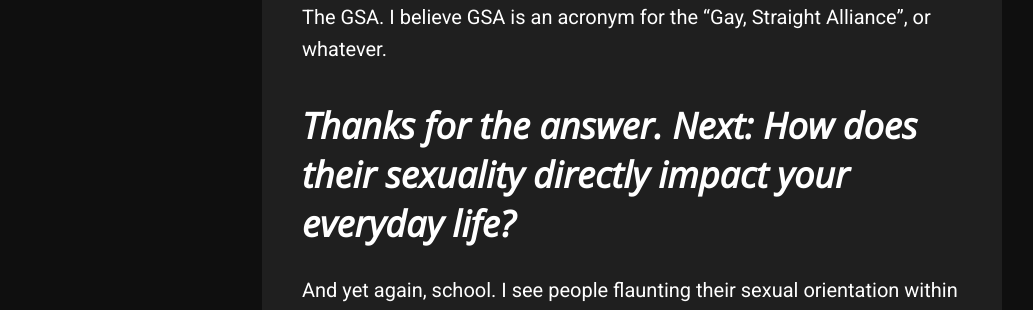
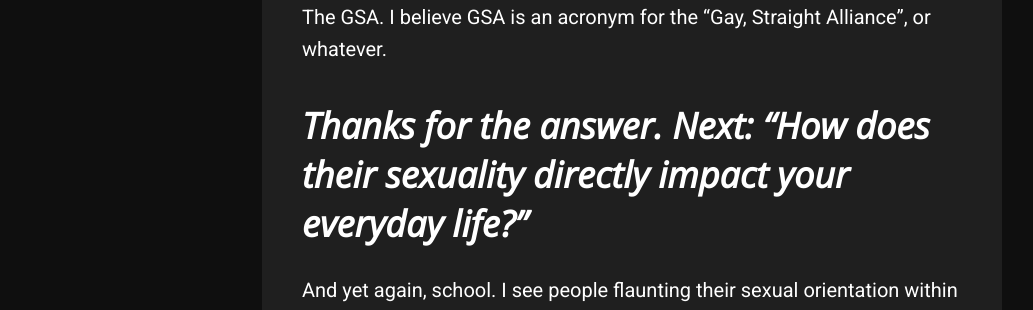
Before and after one commit to oojmed/blog, a Jekyll site: the page built from _posts/2020-04-05-darxoc-interview.md, in a window 1280 px wide and 900 px high, scrolled down 7171 px. Shown: the part 159-469 px from the top of the window, without its empty margins (8-1041 px from the left). Built offline with Jekyll 4.4.1, drawn with Linux system fonts in a browser that asks for light colours.

Commit message:
Minor edit

```diff
--- a/_posts/2020-04-05-darxoc-interview.md
+++ b/_posts/2020-04-05-darxoc-interview.md
@@ -87,7 +87,7 @@ Hurry though.
 ## Alright. "Where did your homophobia stem from? Was there a parental figure or a piece of media that spurred on this belief system?"
 No, it was me being fed up with the agenda that coexists within school. The GSA. I believe GSA is an acronym for the “Gay, Straight Alliance”, or whatever.
 
-## Thanks for the answer. Next: How does their sexuality directly impact your everyday life?
+## Thanks for the answer. Next: "How does their sexuality directly impact your everyday life?"
 And yet again, school. I see people flaunting their sexual orientation within school. Like, during June they try to gain excess (rather unneeded) attention by waving their flags at school. I’d rather not hear kids running around and parading something so minuscule and unneeded.
 
 ## Alright. "Ask them why do they feel the need to be so Devicive on the internet, also ask them how it feels to see lgtbq rights groups winning everyday."
```
